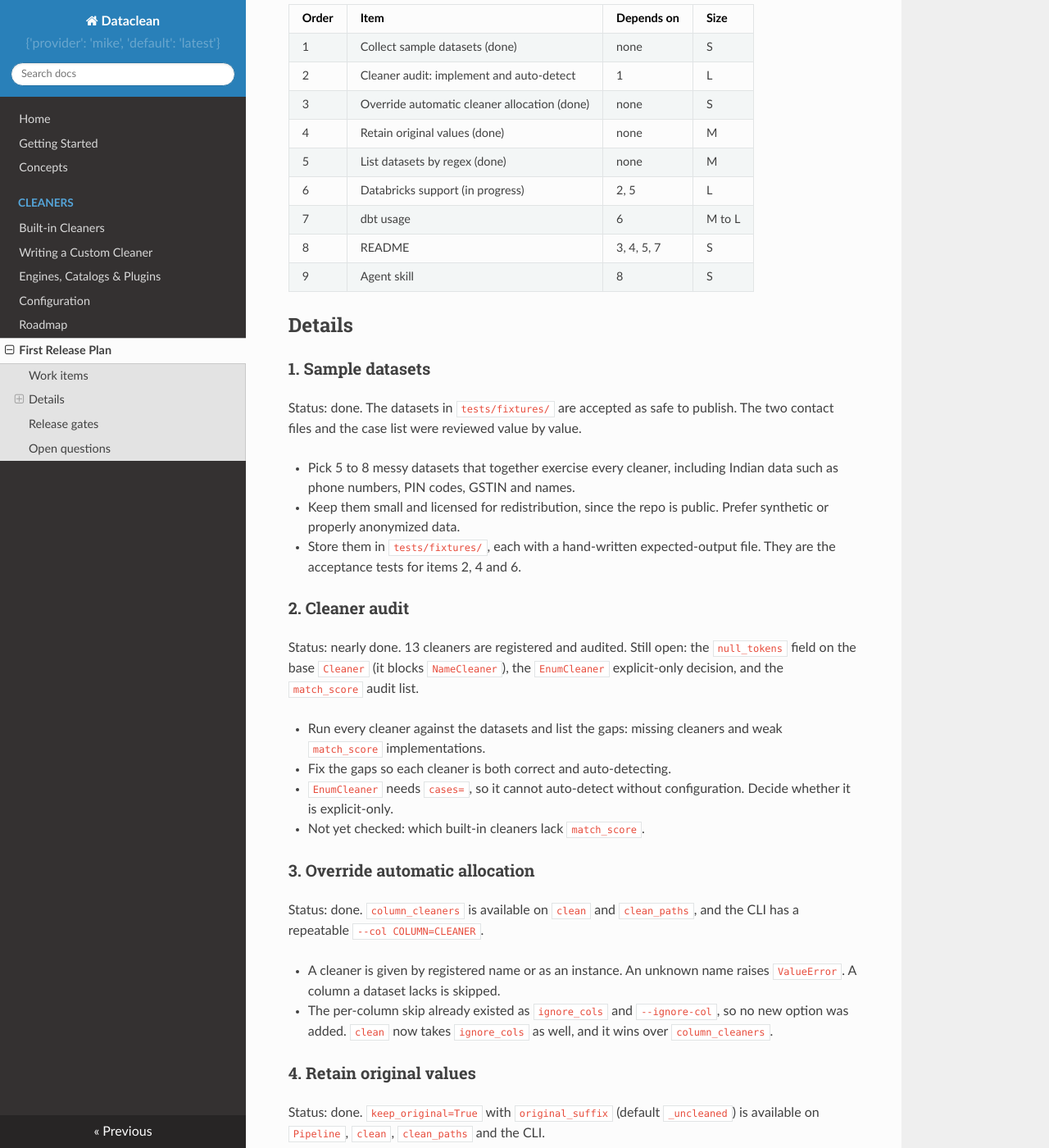
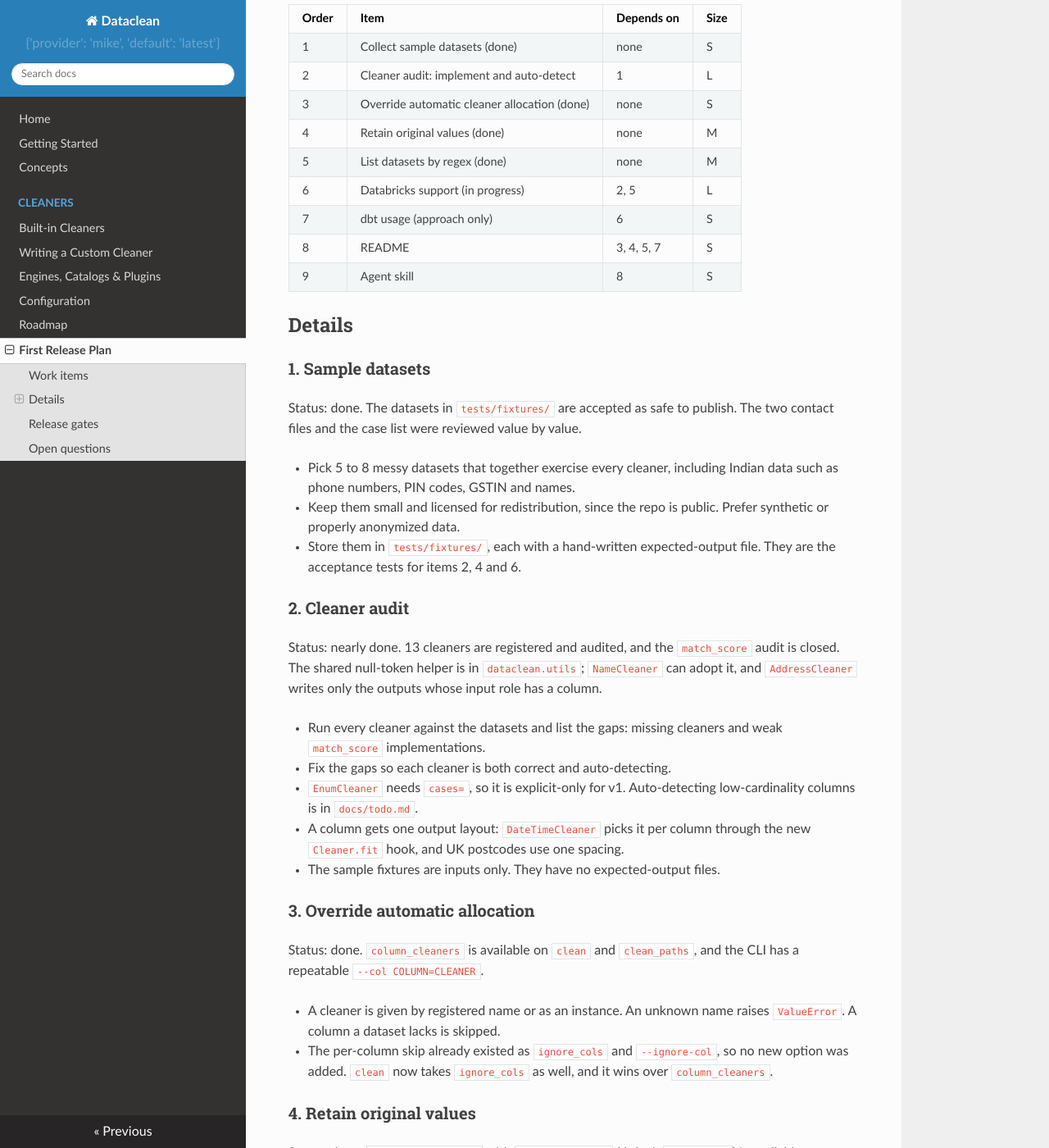
Before and after one commit to chetansinghsajwan/dataclean, an MkDocs documentation site: the page built from docs/release-plan.md, in a window 1280 px wide and 1400 px high, scrolled down 332 px. Shown: the whole window at 82% size. Built offline with MkDocs 1.6.1, drawn with Linux system fonts in a browser that asks for light colours; nearby versions of some CDN libraries; some of the changed text lies outside the part shown.

Commit message:
feat(utils): share null-token helpers and null placeholder names
`COMMON_NULL_TOKENS`, `null_token_set` and `is_null_token` let any
cleaner null placeholders with its own token list. `TextCleaner` uses
them as before. `NameCleaner` gains `null_tokens` (without `na` and
`nan`, which are real names). Docs and the release plan are updated.

```diff
--- a/docs/release-plan.md
+++ b/docs/release-plan.md
@@ -15,7 +15,7 @@
 | 4 | Retain original values (done) | none | M |
 | 5 | List datasets by regex (done) | none | M |
 | 6 | Databricks support (in progress) | 2, 5 | L |
-| 7 | dbt usage | 6 | M to L |
+| 7 | dbt usage (approach only) | 6 | S |
 | 8 | README | 3, 4, 5, 7 | S |
 | 9 | Agent skill | 8 | S |
 
@@ -35,16 +35,19 @@
 
 ### 2. Cleaner audit
 
-Status: nearly done. 13 cleaners are registered and audited. Still open: the
-`null_tokens` field on the base `Cleaner` (it blocks `NameCleaner`), the
-`EnumCleaner` explicit-only decision, and the `match_score` audit list.
+Status: nearly done. 13 cleaners are registered and audited, and the
+`match_score` audit is closed. The shared null-token helper is in
+`dataclean.utils`; `NameCleaner` can adopt it, and `AddressCleaner` writes only
+the outputs whose input role has a column.
 
 - Run every cleaner against the datasets and list the gaps: missing cleaners
   and weak `match_score` implementations.
 - Fix the gaps so each cleaner is both correct and auto-detecting.
-- `EnumCleaner` needs `cases=`, so it cannot auto-detect without
-  configuration. Decide whether it is explicit-only.
-- Not yet checked: which built-in cleaners lack `match_score`.
+- `EnumCleaner` needs `cases=`, so it is explicit-only for v1. Auto-detecting
+  low-cardinality columns is in `docs/todo.md`.
+- A column gets one output layout: `DateTimeCleaner` picks it per column
+  through the new `Cleaner.fit` hook, and UK postcodes use one spacing.
+- The sample fixtures are inputs only. They have no expected-output files.
 
 ### 3. Override automatic allocation
 
@@ -119,11 +122,14 @@
 
 ### 7. dbt usage
 
+Status: approach only. This is the plan, not an implementation.
+
 - Option A: a dbt Python model that calls dataclean on Databricks. Quick, but
   specific to dbt Python models.
 - Option B: SQL macros. Needs native expressions in the cleaner contract, so
   it is a larger redesign.
-- Proposed for v1: option A, with option B documented as future work.
+- Proposed for v1: option A, with option B documented as future work. Neither
+  is built yet.
 
 ### 8. README
 
```
Also changed, not shown: docs/cleaners.md (+12 -18 lines), 6 other files.
